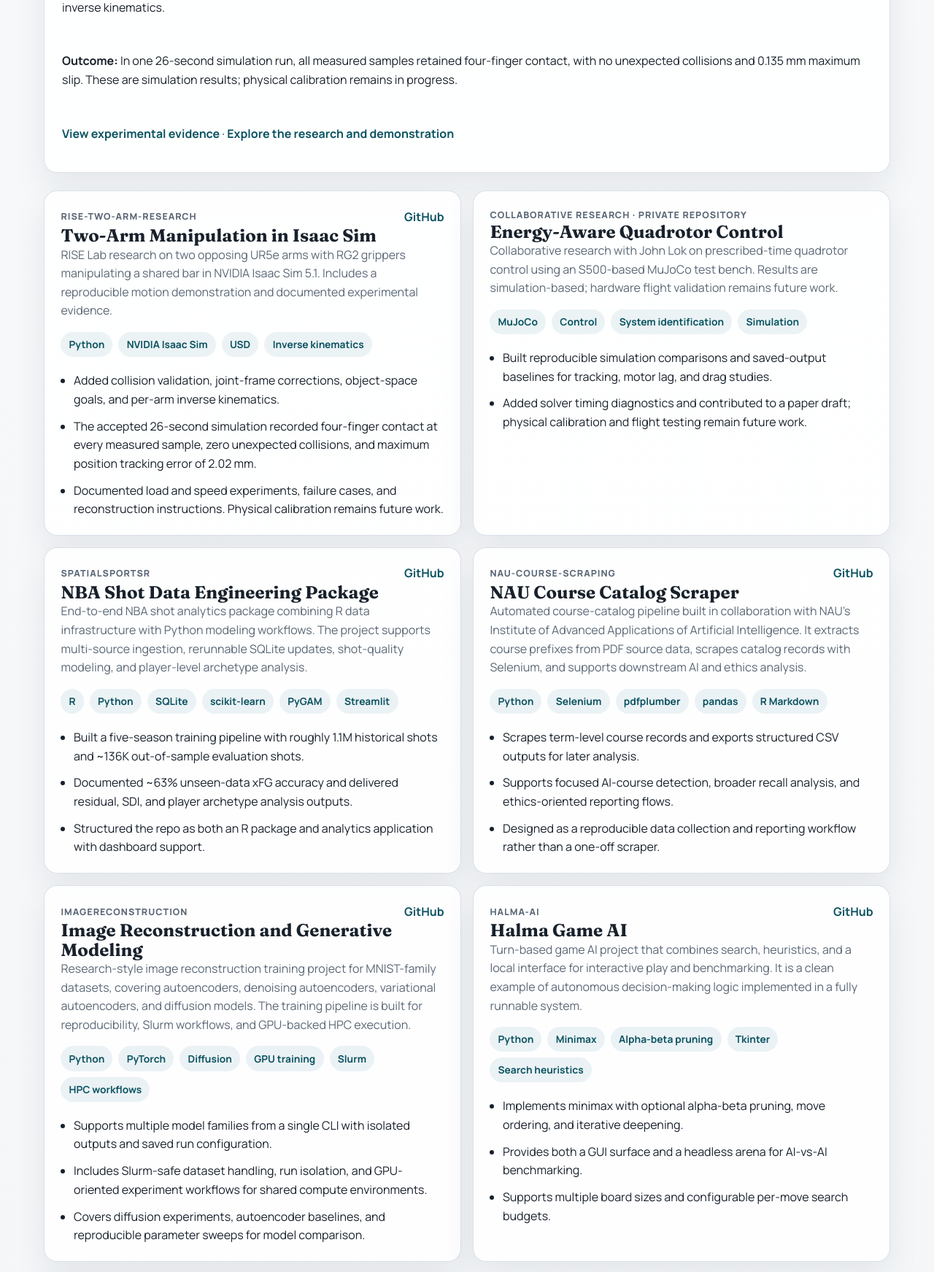
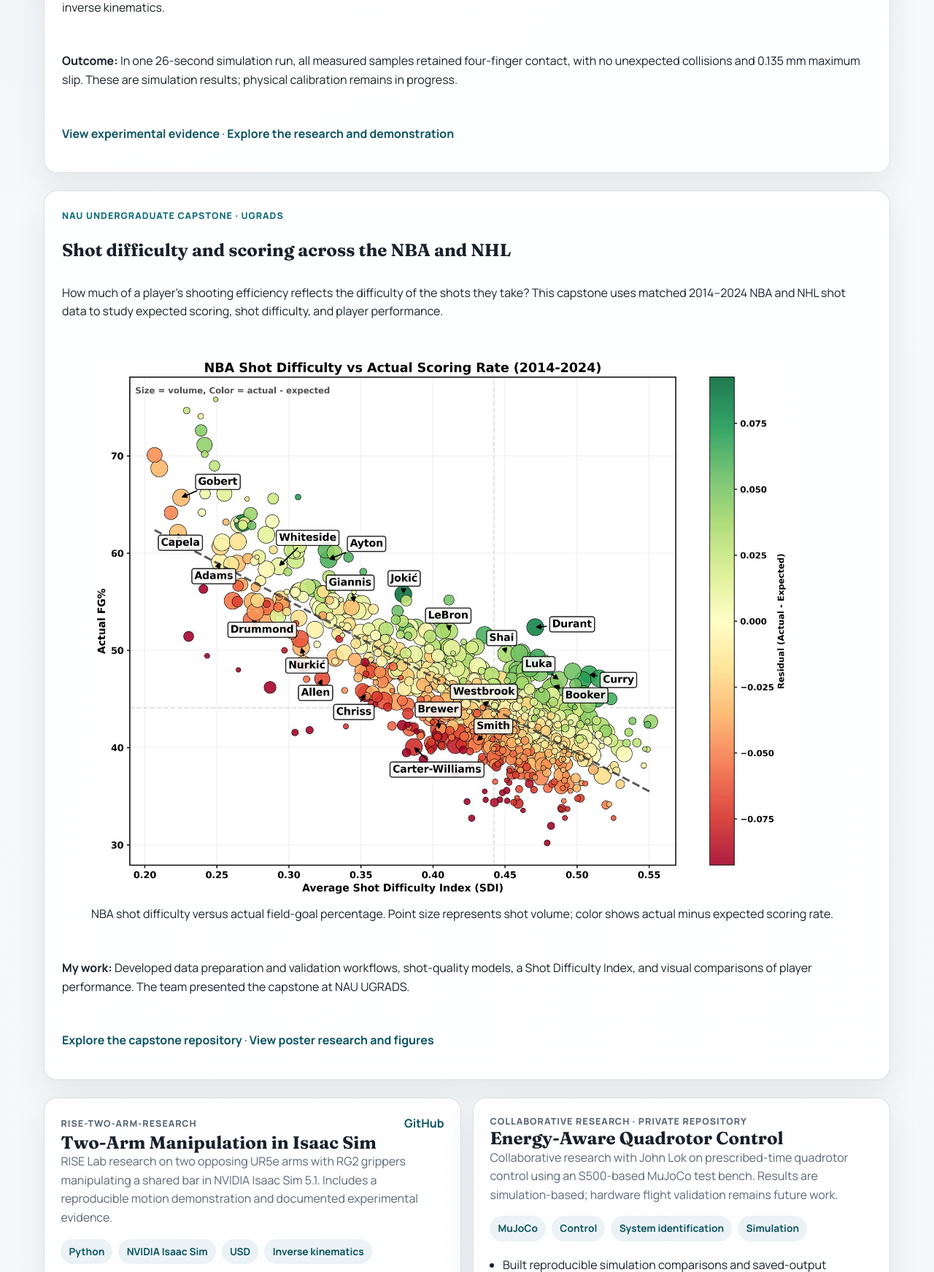
Before and after one commit to kalebcoleman/portfolio, a Flask app: page /projects in a window 1280 px wide. Shown: the part 1165-2908 px from the top of the page at 73% size. Run offline with Flask 3, Linux system fonts and the light colour scheme.

Commit message:
Feature cross-sport capstone and NBA player visualization

```diff
--- a/templates/projects.html
+++ b/templates/projects.html
@@ -18,6 +18,17 @@
     <p><strong>My role:</strong> Built and refined the Isaac Sim setup, corrected joint frames, added collision checks, and implemented object-space goals with per-arm inverse kinematics.</p>
     <p><strong>Outcome:</strong> In one 26-second simulation run, all measured samples retained four-finger contact, with no unexpected collisions and 0.135 mm maximum slip. These are simulation results; physical calibration remains in progress.</p>
     <p><a class="text-link" href="https://github.com/kalebcoleman/rise-two-arm-research/blob/main/docs/VALIDATION.md">View experimental evidence</a> · <a class="text-link" href="https://github.com/kalebcoleman/rise-two-arm-research">Explore the research and demonstration</a></p>
+</section>
+<section class="section-block panel" id="nau-capstone">
+    <p class="eyebrow">NAU undergraduate capstone · UGRADS</p>
+    <h2>Shot difficulty and scoring across the NBA and NHL</h2>
+    <p>How much of a player's shooting efficiency reflects the difficulty of the shots they take? This capstone uses matched 2014–2024 NBA and NHL shot data to study expected scoring, shot difficulty, and player performance.</p>
+    <figure>
+        <img src="{{ url_for('static', filename='images/nba_plots/nba-sdi-vs-actual-2014-2024.jpg') }}" alt="Scatterplot comparing NBA players' average shot difficulty with actual field-goal percentage from 2014 to 2024" style="width:100%;max-width:960px;height:auto;border-radius:12px">
+        <figcaption>NBA shot difficulty versus actual field-goal percentage. Point size represents shot volume; color shows actual minus expected scoring rate.</figcaption>
+    </figure>
+    <p><strong>My work:</strong> Developed data preparation and validation workflows, shot-quality models, a Shot Difficulty Index, and visual comparisons of player performance. The team presented the capstone at NAU UGRADS.</p>
+    <p><a class="text-link" href="https://github.com/kalebcoleman/nau-capstone" target="_blank" rel="noopener noreferrer">Explore the capstone repository</a> · <a class="text-link" href="https://github.com/kalebcoleman/nau-capstone/blob/main/docs/final-poster-guide.md" target="_blank" rel="noopener noreferrer">View poster research and figures</a></p>
 </section>
 <section class="project-grid">
     {% for project in projects %}
```
Also changed, not shown: static/images/nba_plots/nba-sdi-vs-actual-2014-2024.jpg (added).
